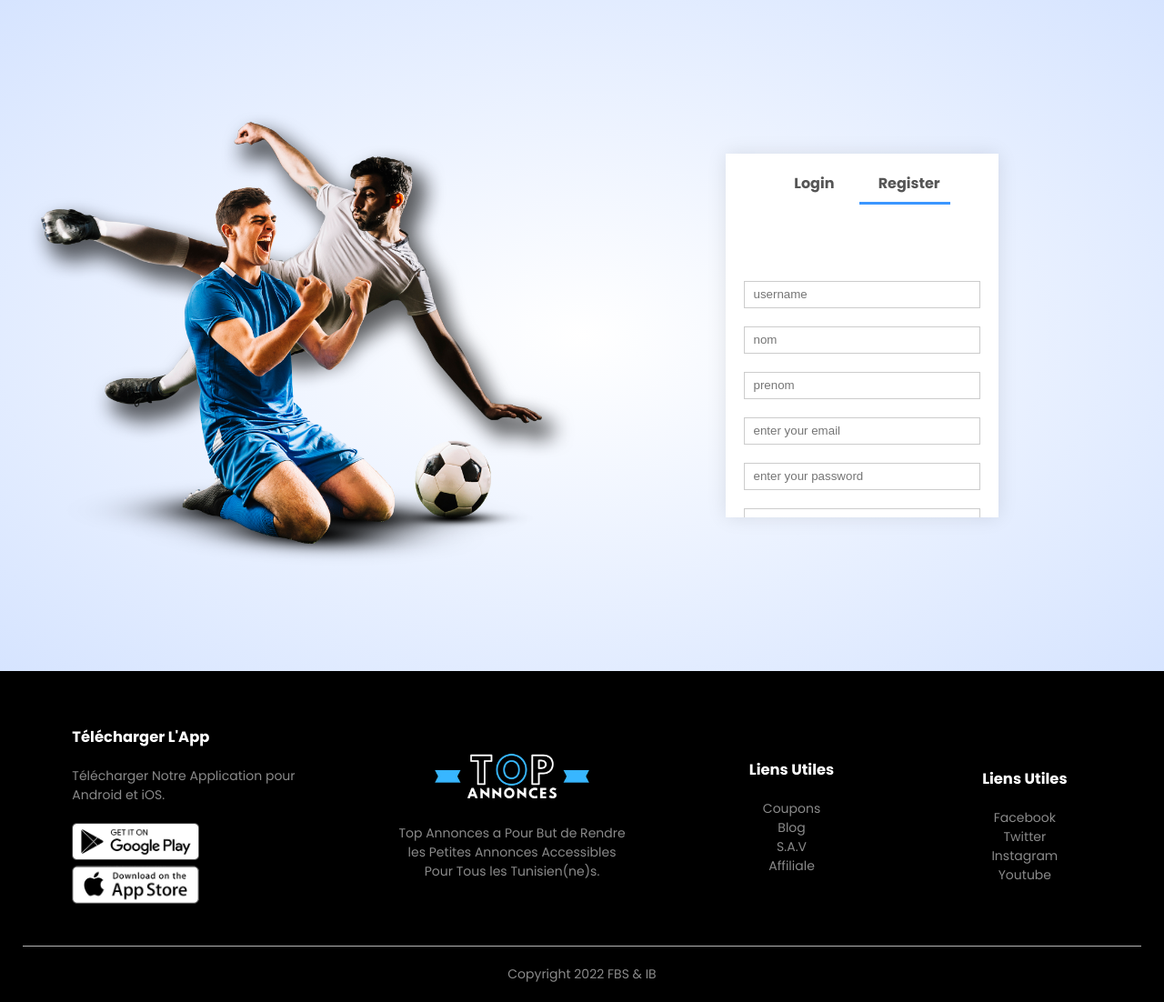
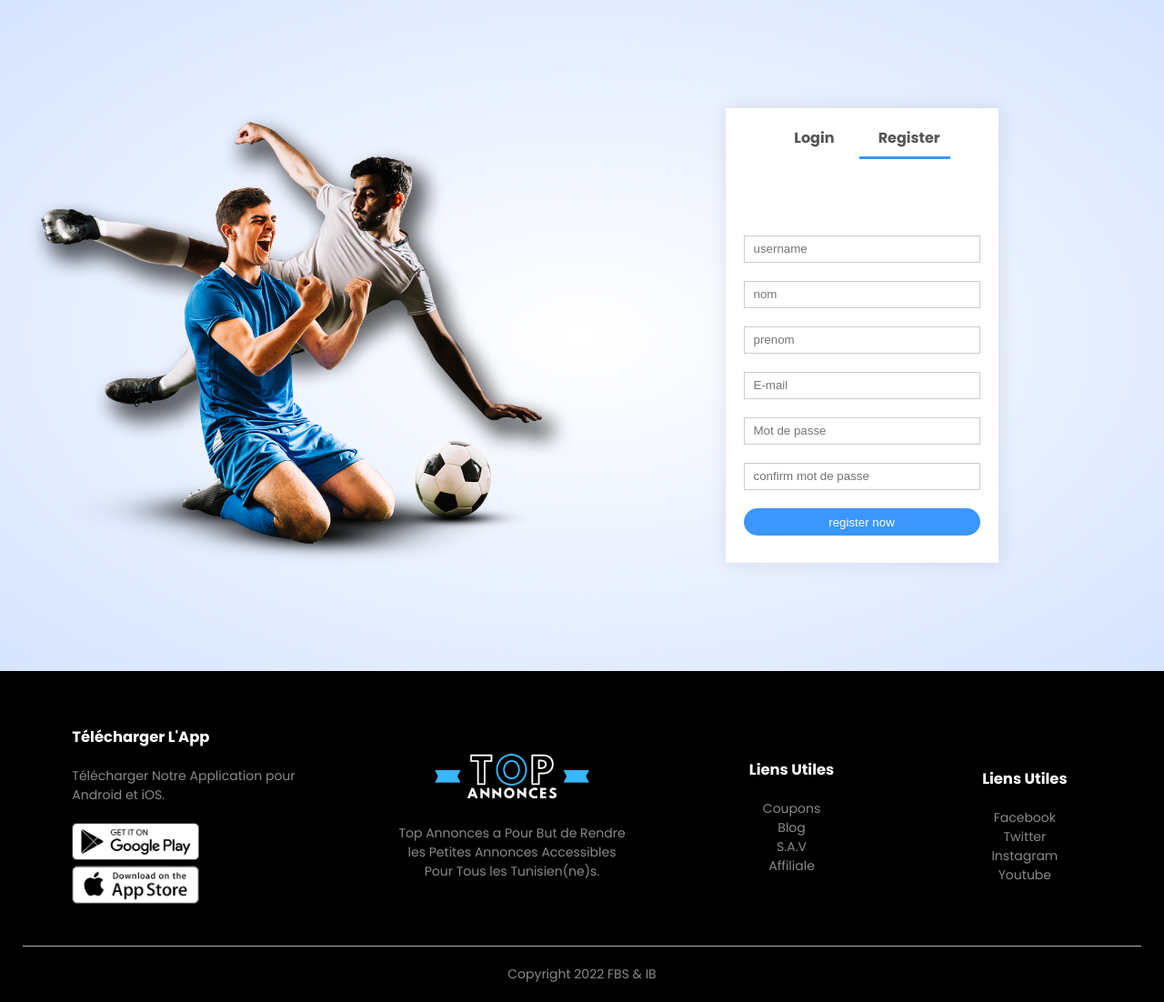
Before and after one commit to Bargui10/TOP-Annonce, a PHP site: page /account.php in a window 1280 px wide. Shown: the part 83-1185 px from the top of the page at 91% size. Run offline with PHP 8.4, Linux system fonts and the light colour scheme.

Commit message:
ajout annonce , register

```diff
--- a/Top-Annonces-main/account.php
+++ b/Top-Annonces-main/account.php
@@ -112,21 +112,18 @@ if(isset($_POST['submit'])){
                             <input type="submit" value="login now" class="btn" name="submit1">
                         </form>
                         <form id="RegisterForm" action="" method="post">
-                        <div class="row">
-                            <input type="text" name="name" required placeholder="username" maxlength="20"  class="box">
+                            <div class="row">
+                                <input type="text" name="name" required placeholder="username" maxlength="20"  class="box">
+                                <input type="text" name="nom" required placeholder="nom" maxlength="20"  class="box">
+                                <input type="text" name="prenom" required placeholder="prenom" maxlength="20"  class="box">
+                                <input type="email" name="email" required placeholder="E-mail" maxlength="50"  class="box" oninput="this.value = this.value.replace(/\s/g, '')">
+                            </div>
 
-                        </div>
+                                <input type="password" name="pass" required placeholder="Mot de passe" maxlength="20"  class="box" oninput="this.value = this.value.replace(/\s/g, '')">
+                                <input type="password" name="cpass" required placeholder="confirm mot de passe" maxlength="20"  class="box" oninput="this.value = this.value.replace(/\s/g, '')">
 
-
-                            <input type="text" name="nom" required placeholder="nom" maxlength="20"  class="box">
-                            <input type="text" name="prenom" required placeholder="prenom" maxlength="20"  class="box">
-                        <div class="row">
-                            <input type="email" name="email" required placeholder="enter your email" maxlength="50"  class="box" oninput="this.value = this.value.replace(/\s/g, '')">
-                            <input type="password" name="pass" required placeholder="enter your password" maxlength="20"  class="box" oninput="this.value = this.value.replace(/\s/g, '')">
-                            <input type="password" name="cpass" required placeholder="confirm your password" maxlength="20"  class="box" oninput="this.value = this.value.replace(/\s/g, '')">
                             <input type="submit" value="register now" class="btn" name="submit">
-                    </div>
-                         </form>
+                            </form>
 
                     </div>
                 </div>
--- a/Top-Annonces-main/css/styles.css
+++ b/Top-Annonces-main/css/styles.css
@@ -51,6 +51,17 @@ p{
     align-items: center;
     flex-wrap: wrap;
     justify-content: space-around;
+}
+.row{
+    display: flex;
+    align-items: center;
+    flex-wrap: wrap;
+    flex-direction: row; /* Ajout */
+}
+
+.password-row {
+    display: flex;
+    flex-direction: row; /* Ajout */
 }
 
 .col-2{
@@ -458,7 +469,7 @@ th:last-child{
 .form-container{
     background: #fff;
     width: 300px;
-    height: 400px;
+    height: 500px;
     position: relative;
     text-align: center;
     padding: 20px 0;
```
